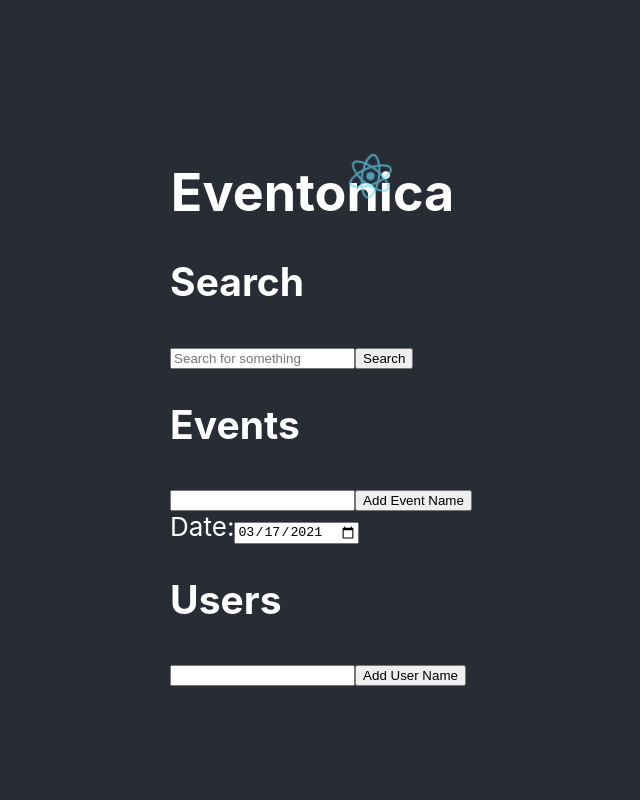
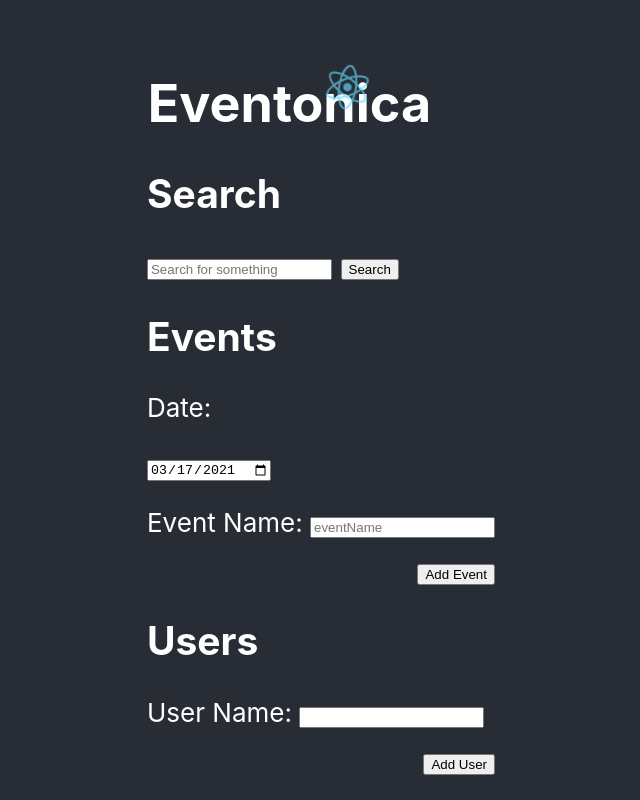
Before and after one commit to picaq/react-eventonica, a React (Create React App) app: page / in a window 1280 px wide. Shown: the whole page, without its empty margins (319-959 px from the left). Built offline with nearby package versions, Linux system fonts and the light colour scheme.

Commit message:
copy paste component contents into Events() to allow onClick() and onChange() to work

```diff
--- a/src/App.css
+++ b/src/App.css
@@ -43,3 +43,13 @@ html {
     transform: rotate(360deg);
   }
 }
+
+label {
+  display: block;
+  margin: 1rem 0;
+}
+
+/* button {
+  display: block;
+  margin-left: auto;
+} */
--- a/src/App.js
+++ b/src/App.js
@@ -3,7 +3,8 @@ import React, { useState, useEffect } from 'react';
 import './App.css';
 
 const today = new Date().toISOString().split('T')[0];
-
+let space = ".33rem";
+// let eventDate;
 function App() {
 
 
@@ -26,33 +27,91 @@ function App() {
 }
 
 function Events(props) {
-  // let title="Event";
+  let title="Event";
+  const [eventName, setEventName] = useState("");
+
+  useEffect(() => {
+    console.log({eventName})
+  }, [eventName]);
+
+  // const [eventsObject, setEventsObject] = useState({});
+
+  const [eventDate, setDate] = useState(today);
+
+  useEffect(() => {
+    console.log({eventDate})
+  }, [eventDate]);
+
+  let eventsObject = {eventDate, eventName};
+  useEffect(() => {
+    console.log({eventsObject})
+  }, [eventsObject]);
+
+  let sendEventsObject = () => {
+    console.log({eventsObject});
+  }
 
   return (
     <>
 
-    <Form title = "Event">
+    <Title title = {title} />
 
+    <div>
 
-    </Form>
-    <form>
+    <label htmlFor="date">Date:</label>
+      <input
+        type="date"
+        id="date"
+        name="date"
+        value={eventDate}
+        min={today}
+        onChange={(e) => setDate(e.target.value) }
+      />
+    {/* <NameField
+      title={title}
+      value={eventName}
+      placeholder={eventName}
+      onChange={(e) => setEventName(e.target.value)}
+    /> */}
+      <label> {title} Name:&nbsp;
+        <input
+          type="text"
+          value={eventName}
+          placeholder="eventName"
+      onChange={(e) => setEventName(e.target.value)}
+        />
+      </label>
 
-    <DateDay/>
-
-
+    {/* <AddButton
+        title={title}
+        onClick={(e) => setEventsObject(e.target,{eventDate, eventName})}
+    /> */}
+    <button
+      style={{ display: "block",
+  marginLeft: "auto"}}
+      onClick={(e) => sendEventsObject(e.target)}>Add {title}
+    </button>
     {/* <button value="submit" name="submit"/> */}
-    </form>
+    </div>
 
     </>
   )
 }
 
 function Users(props) {
-  // let title = "User";
+  let title = "User";
+  let value = "value";
   return (
     <>
 
-    <Form title="User" />
+    <Title title={title} />
+    <form>
+      <NameField title={title} value={value}/>
+      <AddButton
+        title={title}
+        onClick={(e) => setEventName(e.target.value)}
+      />
+    </form>
 
     </>
   )
@@ -64,51 +123,63 @@ function Search(props) {
     <h2>{props.title}</h2>
     <form>
       <input type="text" placeholder="Search for something"/>
-      <button> {props.title} </button>
+      <button style={{marginLeft: space}}> {props.title} </button>
     </form>
     </>
   )
 }
 
-const Form = (props) => {
-  // let title = "title";
+const Title = (props) => {
   return (
   <>
     <h2>{props.title}s</h2>
-    <form>
-      <input type="text"/>
-      <button>Add {props.title} Name</button>
-    </form>
   </>
   )
 }
-
-const DateDay = (props) => {
-  // let changeDate = () => {
-  //   console.log(props.day);
-  // }
-
-  const [eventDate, setDate] = useState(today);
-
-  useEffect(() => {
-    console.log({eventDate})
-  }, [eventDate]);
-
+const AddButton = (props) => {
   return (
+  <>
+      <button style={{ display: "block",
+  marginLeft: "auto"}} >Add {props.title}</button>
+  </>
+  )
+}
+const NameField = (props) => {
+  return(
     <>
-    <label htmlFor="date">Date:</label>
-      <input
-        type="date"
-        id="date"
-        name="date"
-        value={eventDate}
-        min={today}
-        onChange={(e) => setDate(e.target.value) }
-      />
-
+      <label> {props.title} Name:&nbsp;
+        <input
+          type="text"
+          value={props.eventName}
+        />
+      </label>
     </>
   )
 }
+
+// const DateDay = () => {
+
+//   const [eventDate, setDate] = useState(today);
+
+//   useEffect(() => {
+//     console.log({eventDate})
+//   }, [eventDate]);
+
+//   return (
+//     <>
+//     <label htmlFor="date">Date:</label>
+//       <input
+//         type="date"
+//         id="date"
+//         name="date"
+//         value={eventDate}
+//         min={today}
+//         onChange={(e) => setDate(e.target.value) }
+//       />
+
+//     </>
+//   )
+// }
 
 
 
```
